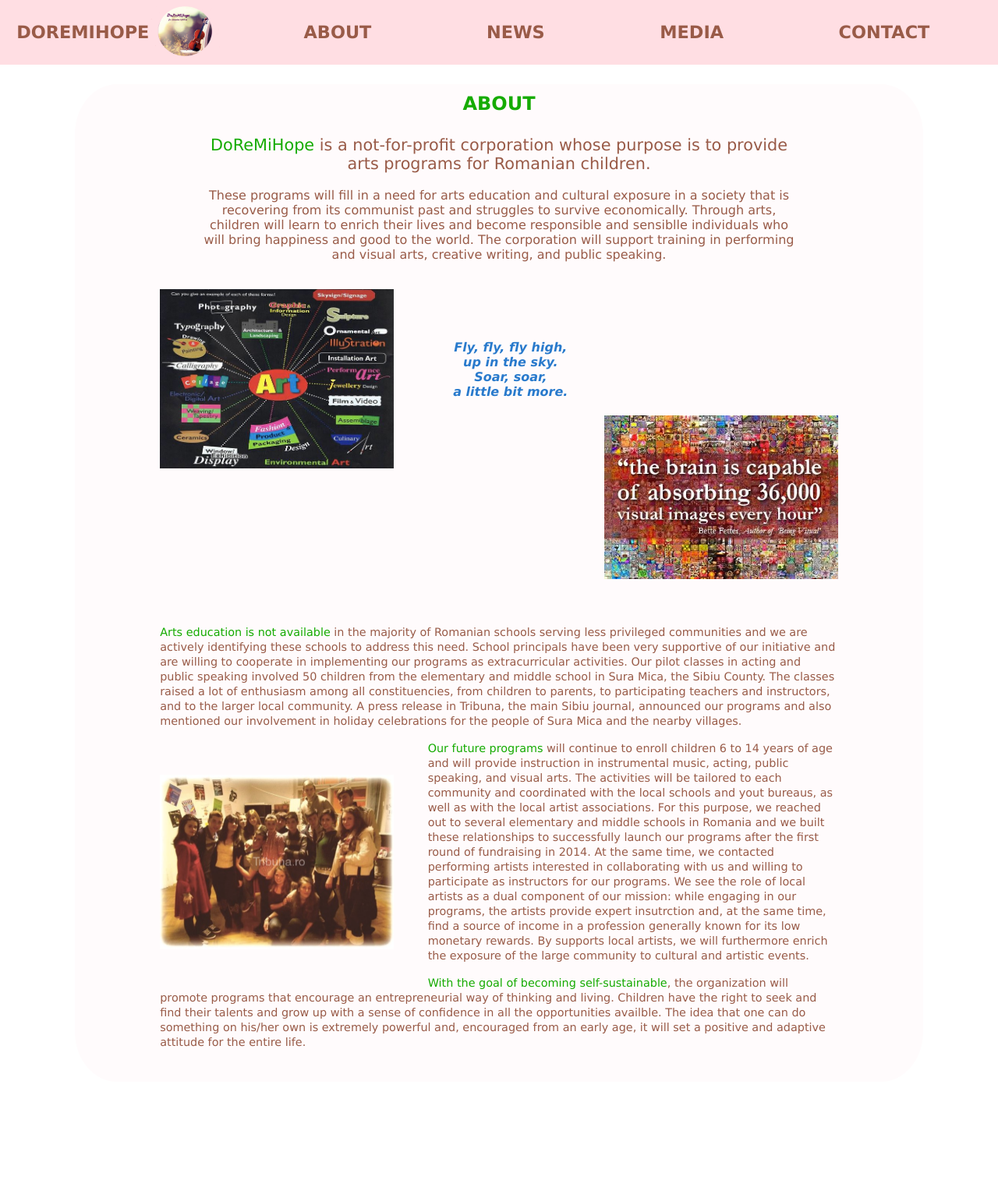
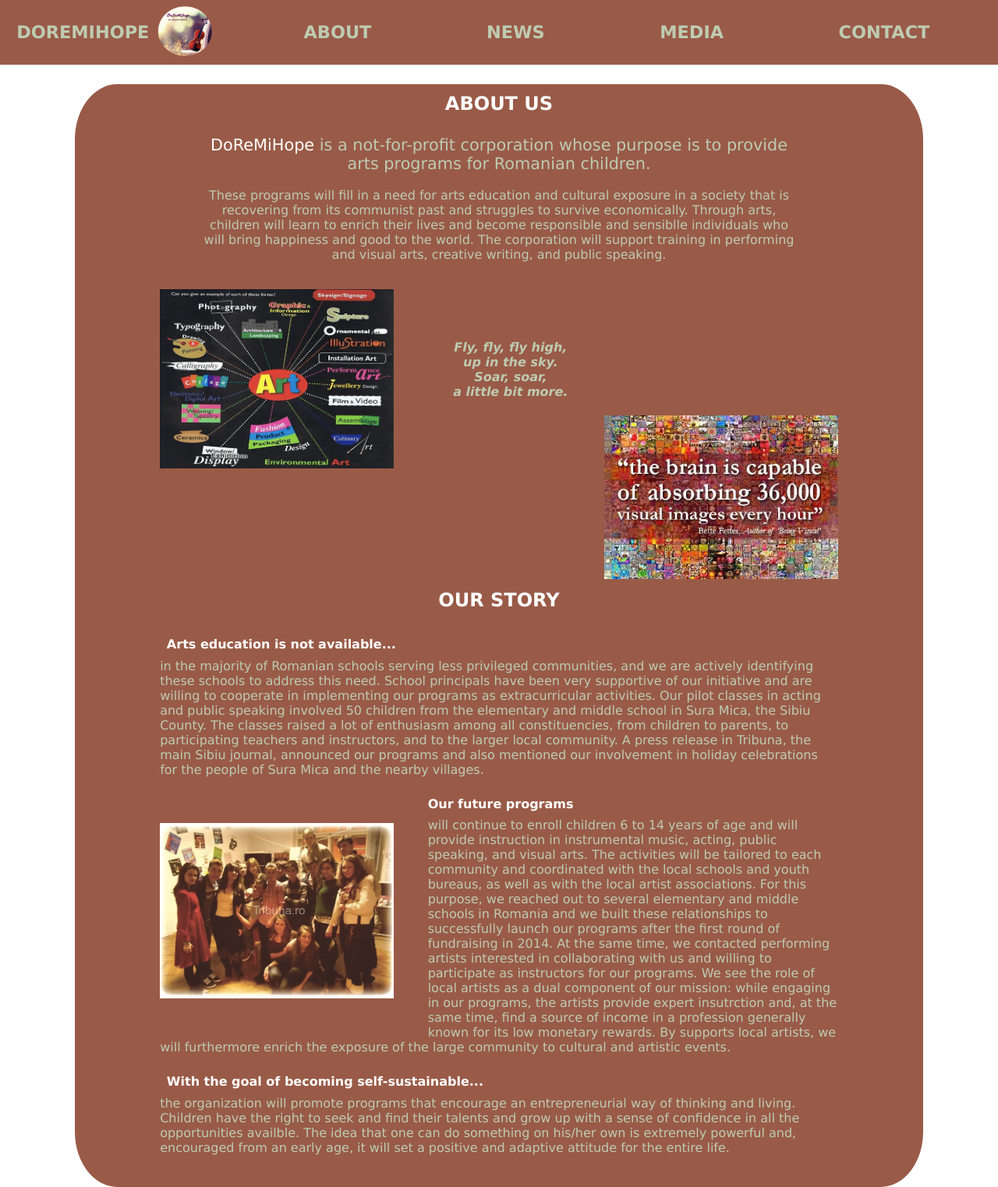
Before and after one commit to juljoseph33/DoReMiHope, a PHP site: page /about.php in a window 1280 px wide. Shown: the whole page at 78% size. Before the commit the page ends 1343 px from the top, so only its background shows below. Run offline with PHP 8.4, Linux system fonts and the light colour scheme.

Commit message:
color scheme things

```diff
--- a/about.php
+++ b/about.php
@@ -12,7 +12,7 @@
 		<div class="menu"><?php include './menu.php';?></div>
 	</div>
 	<div id="about">
-		<h2>ABOUT</h2>
+		<h2>ABOUT US</h2>
 		<p id="aboutIntro">
 			<span id="big"><span class="green">DoReMiHope</span> is a not-for-profit corporation whose purpose is to provide arts programs for Romanian children.</span><br><br>
 			<span id="middle">These programs will fill in a need for arts education and cultural exposure in a society that is recovering from its communist past and struggles to survive economically. Through arts, children will learn to enrich their lives and become responsible and sensiblle individuals who will bring happiness and good to the world. The corporation will support training in performing and visual arts, creative writing, and public speaking.</span>
@@ -25,17 +25,18 @@
 				a little bit more.</em></h4>
 		</div>
 		<div id="brainPic"><img src="Img/brainPic.jpg" alt="BrainFact"></div>
-		<br><br>
+
 		<div id="aboutText">
+		<h2>OUR STORY</h2>
 			<p>
-				<span class="small"><span class="green">Arts education is not available</span> in the majority of Romanian schools serving less privileged communities and we are actively identifying these schools to address this need. School principals have been very supportive of our initiative and are willing to cooperate in implementing our programs as extracurricular activities. Our pilot classes in acting and public speaking involved 50 children from the elementary and middle school in Sura Mica, the Sibiu County. The classes raised a lot of enthusiasm among all constituencies, from children to parents, to participating teachers and instructors, and to the larger local community. A press release in Tribuna, the main Sibiu journal, announced our programs and also mentioned our involvement in holiday celebrations for the people of Sura Mica and the nearby villages.</span>
+				<span class="small"><span class="green"><h4>Arts education is not available...</h4></span> in the majority of Romanian schools serving less privileged communities, and we are actively identifying these schools to address this need. School principals have been very supportive of our initiative and are willing to cooperate in implementing our programs as extracurricular activities. Our pilot classes in acting and public speaking involved 50 children from the elementary and middle school in Sura Mica, the Sibiu County. The classes raised a lot of enthusiasm among all constituencies, from children to parents, to participating teachers and instructors, and to the larger local community. A press release in Tribuna, the main Sibiu journal, announced our programs and also mentioned our involvement in holiday celebrations for the people of Sura Mica and the nearby villages.</span>
 			</p>
 			<div id="groupPic"><img src="Img/groupPic.png" alt="GroupPic"></div>
 			<p>
-				<span class="small"><span class="green">Our future programs</span> will continue to enroll children 6 to 14 years of age and will provide instruction in instrumental music, acting, public speaking, and visual arts. The activities will be tailored to each community and coordinated with the local schools and yout bureaus, as well as with the local artist associations. For this purpose, we reached out to several elementary and middle schools in Romania and we built these relationships to successfully launch our programs after the first round of fundraising in 2014. At the same time, we contacted performing artists interested in collaborating with us and willing to participate as instructors for our programs. We see the role of local artists as a dual component of our mission: while engaging in our programs, the artists provide expert insutrction and, at the same time, find a source of income in a profession generally known for its low monetary rewards. By supports local artists, we will furthermore enrich the exposure of the large community to cultural and artistic events.</span>
+				<span class="small"><span class="green"><h4>Our future programs</h4></span> will continue to enroll children 6 to 14 years of age and will provide instruction in instrumental music, acting, public speaking, and visual arts. The activities will be tailored to each community and coordinated with the local schools and youth bureaus, as well as with the local artist associations. For this purpose, we reached out to several elementary and middle schools in Romania and we built these relationships to successfully launch our programs after the first round of fundraising in 2014. At the same time, we contacted performing artists interested in collaborating with us and willing to participate as instructors for our programs. We see the role of local artists as a dual component of our mission: while engaging in our programs, the artists provide expert insutrction and, at the same time, find a source of income in a profession generally known for its low monetary rewards. By supports local artists, we will furthermore enrich the exposure of the large community to cultural and artistic events.</span>
 			</p>
 			<p>
-				<span class="small"><span class="green">With the goal of becoming self-sustainable</span>, the organization will promote programs that encourage an entrepreneurial way of thinking and living. Children have the right to seek and find their talents and grow up with a sense of confidence in all the opportunities availble. The idea that one can do something on his/her own is extremely powerful and, encouraged from an early age, it will set a positive and adaptive attitude for the entire life.</span>
+				<span class="small"><span class="green"><h4>With the goal of becoming self-sustainable...</h4></span> the organization will promote programs that encourage an entrepreneurial way of thinking and living. Children have the right to seek and find their talents and grow up with a sense of confidence in all the opportunities availble. The idea that one can do something on his/her own is extremely powerful and, encouraged from an early age, it will set a positive and adaptive attitude for the entire life.</span>
 			</p>
 		</div>
 	</div>
--- a/contact.php
+++ b/contact.php
@@ -18,9 +18,10 @@
 	</p>
 	<p>
 		You can also find us on Facebook <a href="https://www.facebook.com/Doremihope" target="_blank">here</a>.
-	</p><br>
+	</p>
+<!-- 	<a href="https://www.facebook.com/Doremihope" target="_blank"><img src="Img/facebook.png"></a> -->
 	<h3>Email Form</h3>
-	<form name="input" method="post">
+	<form name="input" method="post" action="thankYouPage.php">
 		I am interested in donating:<br><br>
 		<input type="radio" id="yes" name="donate" value="yes">Yes
 		<input type="radio" id="no" name="donate" value="no">No<br><br>
--- a/styles/stylesheet.css
+++ b/styles/stylesheet.css
@@ -12,7 +12,12 @@ html, body {
     position: fixed;
 }
 #title {
-	color: #fffbfc;
+	color: #BECBB2;
+	text-shadow:
+   -2px -2px 0 #995B48,
+    2px -2px 0 #995B48,
+    -2px 2px 0 #995B48,
+     2px 2px 0 #995B48;
 	text-align: center;
 	margin-top: 38%;
 	margin-left: 70%;
@@ -27,16 +32,21 @@ html, body {
 	padding-right: 2em;
 	font-size: 140%;
 	font-weight: bold;
+	text-shadow:
+    -1px -1px 0 #995B48,
+    1px -1px 0 #995B48,
+    -1px 1px 0 #995B48,
+    1px 1px 0 #995B48;
 }
 #index ul li a:hover {
-	color: #15AB00;
+	color: #BECBB2;
 }
 #menu {
 	margin-top: 40%;
 }
 
 .green {
-  color:  #15AB00;
+  color: white;
 }
 
 
@@ -44,13 +54,13 @@ html, body {
 
 #header a {
 	text-decoration: none;
-	color: #995B48;
+	color: #BECBB2; /*#FFDEE3*/
 	font-weight: bold;
 	margin-left: 2%;
 	font-size: 1.4em;
 }
 #header a:hover {
-	color: #15AB00;
+	color: white; /*#15AB00*/
 }
 #header img {
 	width: 7%;
@@ -75,17 +85,27 @@ html, body {
 }
 
 #header {
-	background-color: #FFDEE3;
+	background-color: #995B48;
 	margin-top: -1%;
 	margin-left: -1%;
 	margin-right: -1%;
 	padding-bottom: 1%;
 }
 
+#about {
+	color: #BECBB2;
+}
 #about h2 {
   text-align: center;
   margin: auto;
   padding: 1%;
+  color: white;
+}
+#aboutText h4 {
+	text-align: left;
+	margin: auto;
+	padding: 1%;
+	color: white;
 }
 
 #aboutText {
@@ -107,7 +127,7 @@ html, body {
   float: left;
   margin-left: 10%;
   padding-right: 5%;
-  padding-bottom: 5%;
+  padding-bottom: 4%;
 }
 #artPic img, #groupPic img {
   width: 300px;
@@ -117,7 +137,7 @@ html, body {
   margin: auto;
   float: left;
   padding-left: 2%;
-  color: #297ACC;
+  color: #BECBB2;
   margin-top: 4%;
 }
 
@@ -125,7 +145,6 @@ html, body {
   float: right;
   margin-right: 10%;
   padding-left: 5%;
-  padding-bottom: 5%;
 }
 #brainPic img {
   width: 300px;
@@ -138,6 +157,7 @@ html, body {
 
 #big {
 	font-size: 1.3em;
+	color: #BECBB2;
 }
 #middle {
 	font-size: 1em;
@@ -145,24 +165,26 @@ html, body {
 .small {
 	font-size: .9em;
 }
-#about h2 {
-	color: #15AB00;
-}
 
 
+#media {
+	color: #BECBB2;
+}
 #mediaTitle {
   text-align: center;
   margin: auto;
   padding: 1%;
+  color: white;
 }
 
 #media a {
   text-decoration: none;
+  color: white;
 }
 
 #media a:hover {
   text-decoration: underline;
-  color: #BECBB2;
+  color: #15AB00;
 }
 
 td {
@@ -192,26 +214,33 @@ iframe {
 
 
 
-#contact h2 {
-	color: #15AB00;
+#contact h2, h3 {
+	color: white;
 	padding: 1%;
 }
-#contact #contactemail {
-	color: #15AB00;
-}
+/*#contact #contactemail {
+	color: white;
+}*/
 #contact, #about, #media {
 	margin-top: 2%;
 	text-align: center;
-	color: #995B48;
-	background-color: #fffbfc;
+/*	color: white;*/
+	background-color: #995B48;
 	border-radius: 5%;
 	margin-left: 7%;
 	margin-right: 7%;
 	padding-bottom: 2%;
 }
+#contact {
+	color: #BECBB2;
+}
 #contact a {
+	color: white;
+	text-decoration: none;
+}
+#contact a:hover {
 	color: #15AB00;
 }
-#contact a:hover {
-	color: #BECBB2;
-}
+/*#contact img {
+	width: 5%;
+}*/
```
Also changed, not shown: Img/facebook.png (added).
